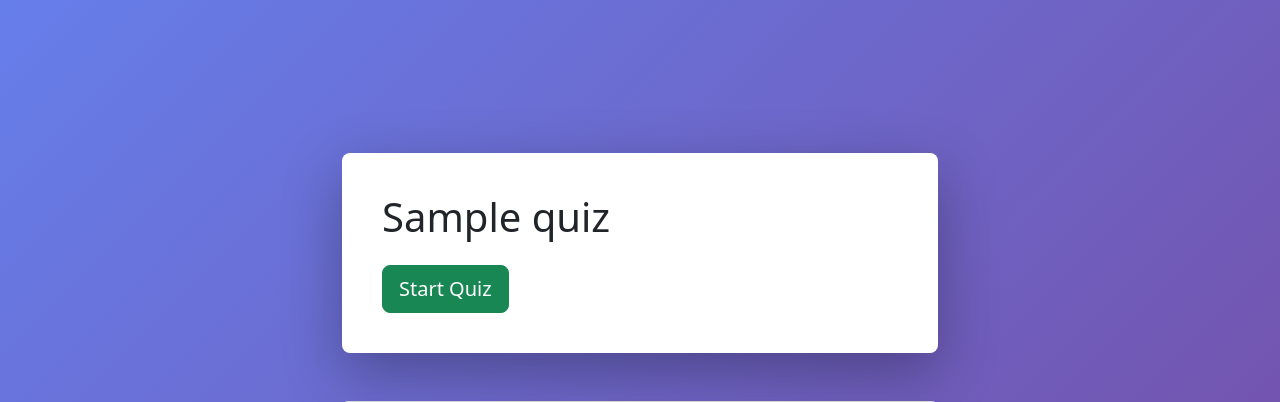
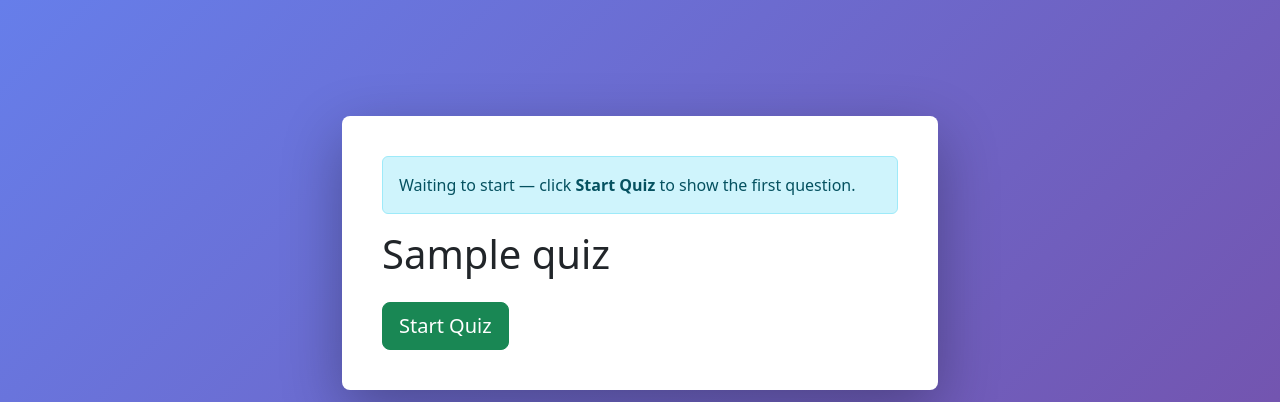
Before and after one commit to Tomptez/Quizzle, a Django app: page /quiz/presenter/1/ in a window 1280 px wide. Shown: the top 402 px of the page. Run offline with Django 4.2, Linux system fonts and the light colour scheme; tables that the repository leaves empty hold one stand-in row (values such as "Sample post"); some libraries are stand-ins or nearby versions.

Commit message:
presenter view / guided quiz now working + some other fixes

```diff
--- a/config/asgi.py
+++ b/config/asgi.py
@@ -2,12 +2,13 @@ import os
 from django.core.asgi import get_asgi_application
 from channels.routing import ProtocolTypeRouter, URLRouter
 from quiz import routing
+from django.contrib.staticfiles.handlers import ASGIStaticFilesHandler
 
 os.environ.setdefault('DJANGO_SETTINGS_MODULE', 'config.settings')
 
 django_asgi_app = get_asgi_application()
 
-application = ProtocolTypeRouter({
+application = ASGIStaticFilesHandler(ProtocolTypeRouter({
     "http": django_asgi_app,
     "websocket": URLRouter(routing.websocket_urlpatterns),
-})
+}))
--- a/config/settings.py
+++ b/config/settings.py
@@ -132,3 +132,5 @@ STATICFILES_DIRS = [
 # https://docs.djangoproject.com/en/4.2/ref/settings/#default-auto-field
 
 DEFAULT_AUTO_FIELD = 'django.db.models.BigAutoField'
+
+ASGI_APPLICATION = 'config.asgi.application'
--- a/quiz/models.py
+++ b/quiz/models.py
@@ -9,6 +9,7 @@ class Quiz(models.Model):
     default_timelimit = models.IntegerField(default=20)
     public_id = models.CharField(unique=True, null=False, max_length=6, default=generate_public_id)
     admin_id = models.CharField(unique=True, null=False, max_length=16, default=generate_admin_id)
+    guided_current_question = models.IntegerField(default=None, null=True, blank=True)
     created_at = models.DateField(default=timezone.now)
 
 class Question(models.Model):
--- a/quiz/templates/quiz/index.html
+++ b/quiz/templates/quiz/index.html
@@ -14,7 +14,10 @@
 <div class="index-container">
     <h1>Quizzle</h1>
     <p class="subtitle">Create your own Quiz for free!</p>
-    <a href="newquiz" class="btn btn-primary">Create new quiz</a>
+    <form method="post" action="{% url 'newQuiz' %}">
+        {% csrf_token %}
+        <button type="submit" class="btn btn-primary">Create new quiz</button>
+    </form>
 </div>
 </body>
 </html>
--- a/quiz/templates/quiz/quiz_presenter.html
+++ b/quiz/templates/quiz/quiz_presenter.html
@@ -10,6 +10,9 @@
 
     <div class="col-6">
       <div class="quiz-container">
+        <div id="statusBanner" class="alert alert-info mb-3">Waiting to start — click <strong>Start Quiz</strong> to show the first question.
+        </div>
+        <div id="scoreboardContainer"></div>
         <h1 id="quizName">{{ quiz.name }}</h1>
 
         <div class="progress-bar-section" id="progressSection" style="display:none;">
@@ -24,7 +27,7 @@
         <div id="questionsContainer" class="mt-3"></div>
 
         <div class="mt-4 d-flex">
-          <button id="advanceBtn" class="btn btn-success btn-lg">
+          <button id="advanceBtn" class="btn btn-success btn-lg" onclick="advanceQuestion()">
             Start Quiz
           </button>
         </div>
@@ -63,5 +66,65 @@
 
     document.getElementById('quizName').textContent = quizData.name;
     document.getElementById("joinUrlContainer").innerHTML = joinUrl;
+
+     function renderQuestion() {
+        const container = document.getElementById('questionsContainer');
+        container.innerHTML = '';
+        if (currentQuestionIndex < 0) return;
+
+        const question = quizData.questions[currentQuestionIndex];
+        const answersHtml = question.answers.map((answer, i) =>
+            `<button class="answer-button">${i + 1}. ${answer.text}</button>`
+        ).join('');
+
+        container.innerHTML = `
+            <div class="question-display active">
+                <h3>${question.text}</h3>
+                <div class="mt-3 answers-container">${answersHtml}</div>
+            </div>`;
+    }
+
+    function updateProgress() {
+        document.getElementById('progressText').textContent =
+            `Question ${currentQuestionIndex + 1} of ${totalQuestions}`;
+        document.getElementById('progressBar').style.width =
+            `${((currentQuestionIndex + 1) / totalQuestions) * 100}%`;
+    }
+
+    function updateAdvanceBtn() {
+        const btn = document.getElementById('advanceBtn');
+        if (currentQuestionIndex < 0) {
+            btn.innerHTML = '<i class="bi bi-play-fill"></i> Start Quiz';
+        } else if (currentQuestionIndex >= totalQuestions - 1) {
+            btn.innerHTML = '<i class="bi bi-flag-fill"></i> End Quiz';
+        } else {
+            btn.innerHTML = '<i class="bi bi-skip-forward-fill"></i> Next Question';
+        }
+    }
+
+    async function advanceQuestion() {
+        document.getElementById('advanceBtn').disabled = true;
+
+        const response = await fetch('/quiz/api/advance-guided-question', {
+            method: 'POST',
+            headers: { 'Content-Type': 'application/json', 'X-CSRFToken': '{{ csrf_token }}' },
+            body: JSON.stringify({ admin_id: adminId })
+        });
+        const data = await response.json();
+
+        if (data.status === 'ended') {
+          window.location.href = "{% url 'scoreboard' public_id=public_id %}";
+        } else if (data.status === 'success') {
+            currentQuestionIndex = data.question_index;
+            document.getElementById('statusBanner').className = 'alert alert-success mb-3';
+            document.getElementById('statusBanner').textContent =
+                `Showing question ${currentQuestionIndex + 1} of ${totalQuestions}`;
+            document.getElementById('progressSection').style.display = 'block';
+            renderQuestion();
+            updateProgress();
+            updateAdvanceBtn();
+            document.getElementById('advanceBtn').disabled = false;
+        }
+    }
 </script>
 {% endblock %}
--- a/quiz/tests.py
+++ b/quiz/tests.py
@@ -70,7 +70,7 @@ class QuizViewTests(TestCase):
 
     def test_new_quiz_creates_quiz(self):
         """Test newQuiz creates a new quiz"""
-        response = self.client.get(reverse('newQuiz'))
+        response = self.client.post(reverse('newQuiz'))
         self.assertEqual(response.status_code, 302)
         self.assertEqual(Quiz.objects.count(), 2)
 
@@ -389,7 +389,9 @@ class QuizViewTests(TestCase):
             'updateQuizTimeLimit',
             'updateQuestionTimeLimit',
             'save_answer',
-            'save_participant_name'
+            'save_participant_name',
+            'newQuiz',
+            'advance_guided_question',
         ]
 
         # Endpoints that require URL arguments
--- a/quiz/urls.py
+++ b/quiz/urls.py
@@ -27,6 +27,7 @@ urlpatterns = [
     path('take/<str:public_quizid>/submit/', views.submit_quiz, name='submit_quiz'),
     path('results/<int:attempt_id>/', views.quiz_results, name='quiz_results'),
     path('scoreboard/<str:public_id>/', views.scoreboard, name='scoreboard'),
+    path('quiz/presenter/<str:admin_id>/', views.presenter_view, name='presenter_view'),
     path('quiz/admin/<str:admin_quizid>/', views.adminQuiz, name="adminQuiz"),
     path('quiz/api/add-answer', views.addAnswer, name="addAnswer"),
     path('quiz/api/delete-answer', views.deleteAnswer, name="deleteAnswer"),
@@ -41,5 +42,5 @@ urlpatterns = [
     path('quiz/api/update-question-time-limit', views.updateQuestionTimeLimit, name="updateQuestionTimeLimit"),
     path('quiz/api/save-answer', views.save_answer, name='save_answer'),
     path('quiz/api/save-participant-name', views.save_participant_name, name='save_participant_name'),
-    path('quiz/presenter/<str:admin_id>/', views.presenter_view, name='presenter_view'),
+    path('quiz/api/advance-guided-question', views.advance_guided_question, name='advance_guided_question'),
     ]
--- a/quiz/views.py
+++ b/quiz/views.py
@@ -7,6 +7,8 @@ from django.utils import timezone
 from django.http import JsonResponse
 from django.db import models
 from django.views.decorators.http import require_http_methods
+from asgiref.sync import async_to_sync
+from channels.layers import get_channel_layer
 
 from .models import Quiz, Answer, Question, QuizAttempt, UserAnswer
 
@@ -14,16 +16,27 @@ def index(request):
     return render(request, 'quiz/index.html', {})
 
 def quiz(request, public_quizid):
-    context = {}
     quiz = get_object_or_404(Quiz, public_id=public_quizid)
+    quiz_serialized = ParticipantQuizSerializer(quiz)
 
-    attempt = QuizAttempt.objects.create(quiz=quiz, participant_id=secrets.token_urlsafe(12))
+    session_key = f'quiz_attempt_{public_quizid}'
+    attempt_id = request.session.get(session_key)
+    if attempt_id:
+        attempt = QuizAttempt.objects.filter(id=attempt_id, quiz=quiz, completed_at__isnull=True).first()
+    else:
+        attempt = None
+    if not attempt:
+        attempt = QuizAttempt.objects.create(quiz=quiz, participant_id=secrets.token_urlsafe(12))
+        request.session[session_key] = attempt.id
 
-    quiz_serialized = ParticipantQuizSerializer(quiz)
+    is_guided = quiz.guided_current_question is not None
+
     context = {
         'quiz': json.dumps(quiz_serialized.data),
         'attempt_id': attempt.id,
-        'public_quizid': public_quizid
+        'public_quizid': public_quizid,
+        'is_guided': json.dumps(is_guided),
+        'guided_start_question': quiz.guided_current_question if is_guided else -1,
     }
 
     return render(request, 'quiz/quiz.html', context)
@@ -45,19 +58,14 @@ def save_participant_name(request):
         return JsonResponse({"status": "error", "message": str(e)}, status=400)
 
 def adminQuiz(request, admin_quizid):
-    context = {}
-    try:
-        print(f"Looking for id {admin_quizid}")
-        quiz = get_object_or_404(Quiz, admin_id=admin_quizid)
-        quiz_serialized = AdminQuizSerializer(quiz)
-        context["quiz"] = json.dumps(quiz_serialized.data)
-        context["public_id"] = quiz.public_id
-        context["admin_id"] = quiz.admin_id
-        logging.info(quiz)
-        return render(request, 'quiz/quiz_settings.html', context)
-    except Exception as e:
-        logging.exception("Failed to get quiz for admin view")
-        return JsonResponse({"status": "error", "message": str(e)}, status=400)
+    quiz = get_object_or_404(Quiz, admin_id=admin_quizid)
+    quiz_serialized = AdminQuizSerializer(quiz)
+    context = {
+        "quiz": json.dumps(quiz_serialized.data),
+        "public_id": quiz.public_id,
+        "admin_id": quiz.admin_id,
+    }
+    return render(request, 'quiz/quiz_settings.html', context)
 
 def calculate_score(attempt_id):
     try:
@@ -91,7 +99,10 @@ def submit_quiz(request, public_quizid):
             try:
                 question = get_object_or_404(Question, id=question_id, quiz=quiz)
                 selected_answer = get_object_or_404(Answer, id=answer_id, question=question)
-                UserAnswer.objects.create(attempt=attempt, question=question, selected_answer=selected_answer)
+                UserAnswer.objects.update_or_create(
+                    attempt=attempt, question=question,
+                    defaults={'selected_answer': selected_answer}
+                )
             except:
                 logging.exception("Couldn't submit quiz")
 
@@ -118,6 +129,7 @@ def quiz_results(request, attempt_id):
     }
     return render(request, 'quiz/quiz_results.html', context)
 
+@require_http_methods(["POST"])
 def newQuiz(request):
     quiz = Quiz()
     quiz.save()
@@ -316,7 +328,7 @@ def save_answer(request):
         answer_id = data.get('answer_id')
 
         attempt = QuizAttempt.objects.get(id=attempt_id)
-        question = Question.objects.get(id=question_id)
+        question = Question.objects.get(id=question_id, quiz=attempt.quiz)
 
         # Delete previous answer if already exists
         UserAnswer.objects.filter(attempt=attempt, question=question).delete()
@@ -351,6 +363,7 @@ def scoreboard(request, public_id):
 
 def presenter_view(request, admin_id):
     quiz = get_object_or_404(Quiz, admin_id=admin_id)
+    quiz.guided_current_question = -1
     quiz.save()
     quiz_serialized = AdminQuizSerializer(quiz)
     context = {
@@ -359,3 +372,36 @@ def presenter_view(request, admin_id):
         'public_id': quiz.public_id,
     }
     return render(request, 'quiz/quiz_presenter.html', context)
+
+@require_http_methods(["POST"])
+def advance_guided_question(request):
+    try:
+        data = json.loads(request.body)
+        admin_id = data.get("admin_id")
+        quiz = get_object_or_404(Quiz, admin_id=admin_id)
+        total = quiz.questions.count()
+
+        if quiz.guided_current_question is None:
+            return JsonResponse({"status": "error", "message": "No active guided session"}, status=400)
+
+        if quiz.guided_current_question < total - 1:
+            quiz.guided_current_question += 1
+            quiz.save()
+            channel_layer = get_channel_layer()
+            async_to_sync(channel_layer.group_send)(
+                f"guided_{quiz.public_id}",
+                {"type": "guided_event", "data": {"action": "advance", "question_index": quiz.guided_current_question}}
+            )
+            return JsonResponse({"status": "success", "question_index": quiz.guided_current_question})
+        else:
+            quiz.guided_current_question = None
+            quiz.save()
+            channel_layer = get_channel_layer()
+            async_to_sync(channel_layer.group_send)(
+                f"guided_{quiz.public_id}",
+                {"type": "guided_event", "data": {"action": "end"}}
+            )
+            return JsonResponse({"status": "ended"})
+    except Exception as e:
+        logging.exception("Failed to advance guided question")
+        return JsonResponse({"status": "error"}, status=400)
```
Also changed, not shown: quiz/consumers.py (+4 -3 lines), quiz/templates/quiz/quiz.html (+77 -63 lines), quiz/templates/quiz/quiz_settings.html (+3 -11 lines), quiz/migrations/0011_quiz_guided_current_question.py (added).
